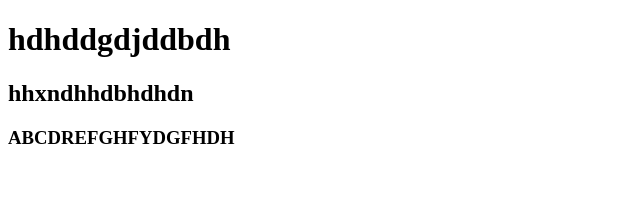
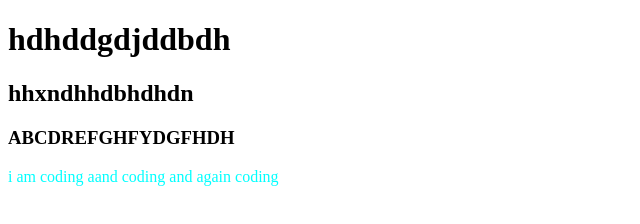
Before and after one commit to arif55885587/new2_repo, a plain HTML site: page index.html in a window 1280 px wide. Shown: the whole page, without its empty margins (0-640 px from the left). Drawn offline with Linux system fonts and the light colour scheme.

Commit message:
style added

```diff
--- a/index.html
+++ b/index.html
@@ -5,10 +5,12 @@
      <meta http-equiv="X-UA-Compatible" content="IE=edge">
      <meta name="viewport" content="width=device-width, initial-scale=1.0">
      <title>hdhdbhddbdh</title>
+     <link rel="stylesheet" href="style.css">
 </head>
 <body>
      <h1>hdhddgdjddbdh</h1>
      <h2>hhxndhhdbhdhdn</h2>
      <h3>ABCDREFGHFYDGFHDH</h3>
+     <p>i am coding aand coding and again coding</p>
 </body>
 </html>
--- /dev/null
+++ b/style.css
@@ -0,0 +1,3 @@
+p{
+     color: aqua;
+}
```
